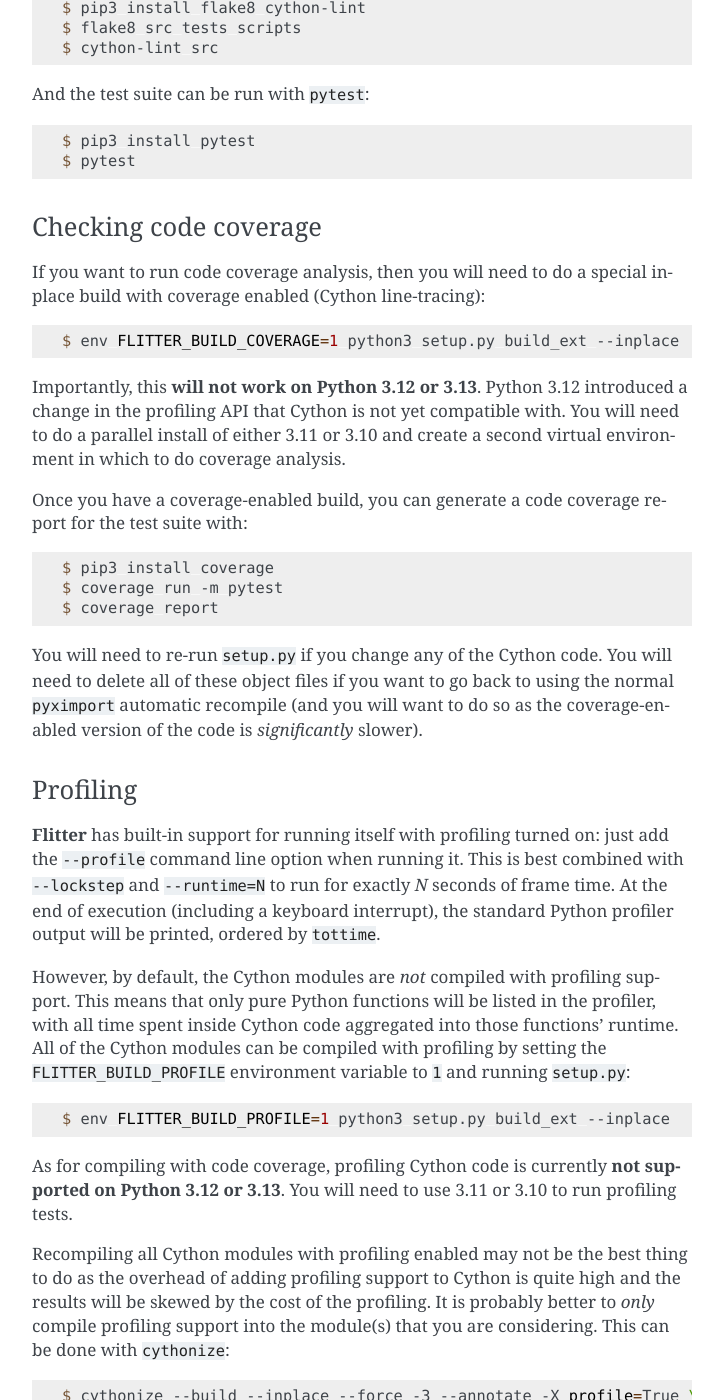
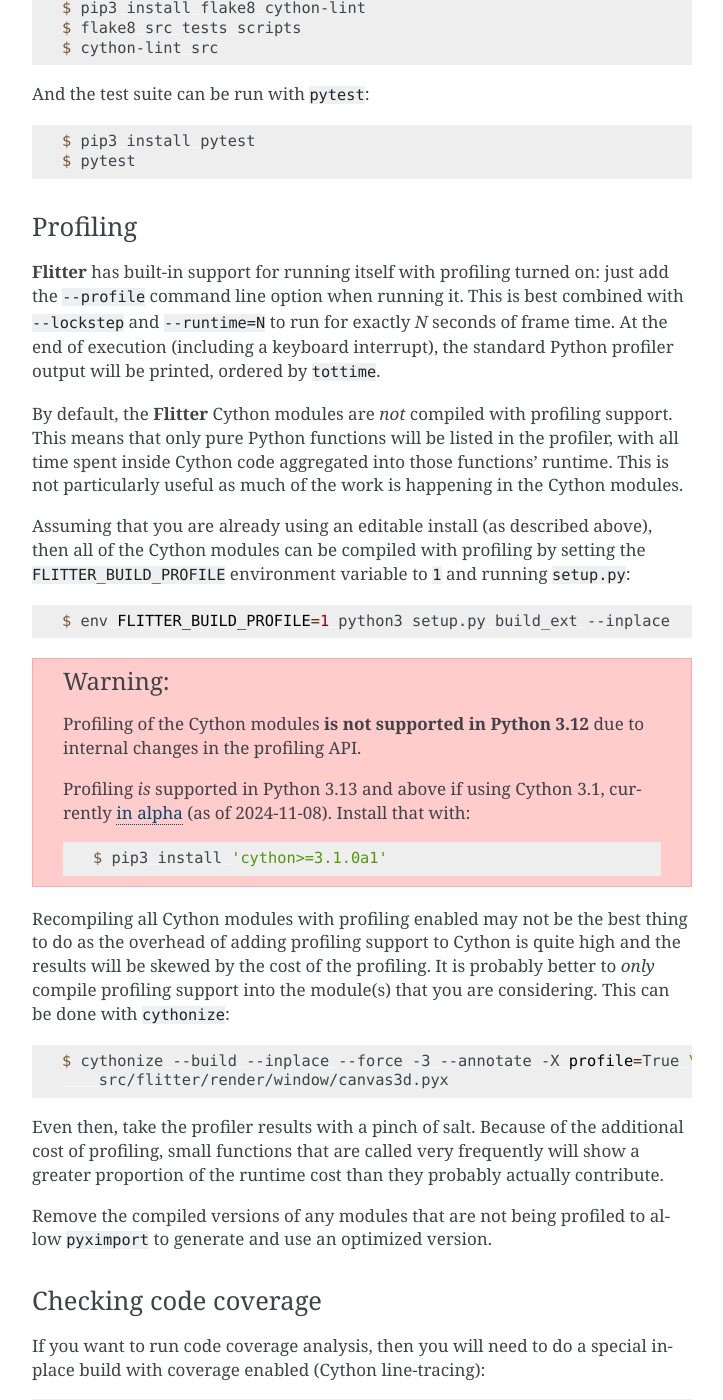
Before and after one commit to jonathanhogg/flitter, a Sphinx documentation site: the page built from docs/install.md, in a window 1280 px wide and 1400 px high, scrolled down 5602 px. Shown: the whole window, without its empty margins (388-1111 px from the left). Built offline with Sphinx 7.4.7, drawn with Linux system fonts in a browser that asks for light colours; some of the changed text lies outside the part shown.

Commit message:
Notes and tweaks for recent Cython support for profiling

````diff
--- a/docs/install.md
+++ b/docs/install.md
@@ -271,6 +271,60 @@
 $ pytest
 ```
 
+### Profiling
+
+**Flitter** has built-in support for running itself with profiling turned on:
+just add the `--profile` command line option when running it. This is best
+combined with `--lockstep` and `--runtime=N` to run for exactly *N* seconds of
+frame time. At the end of execution (including a keyboard interrupt), the
+standard Python profiler output will be printed, ordered by `tottime`.
+
+By default, the **Flitter** Cython modules are *not* compiled with profiling
+support. This means that only pure Python functions will be listed in the
+profiler, with all time spent inside Cython code aggregated into those
+functions' runtime. This is not particularly useful as much of the work is
+happening in the Cython modules.
+
+Assuming that you are already using an editable install (as described above),
+then all of the Cython modules can be compiled with profiling by setting the
+`FLITTER_BUILD_PROFILE` environment variable to `1` and running `setup.py`:
+
+```console
+$ env FLITTER_BUILD_PROFILE=1 python3 setup.py build_ext --inplace
+```
+
+:::{warning}
+Profiling of the Cython modules **is not supported in Python 3.12** due to
+internal changes in the profiling API.
+
+Profiling *is* supported in Python 3.13 and above if using Cython 3.1, currently
+[in alpha](https://github.com/cython/cython/releases/tag/3.1.0a1) (as of
+2024-11-08). Install that with:
+
+```console
+$ pip3 install 'cython>=3.1.0a1'
+```
+:::
+
+Recompiling all Cython modules with profiling enabled may not be the best thing
+to do as the overhead of adding profiling support to Cython is quite high and
+the results will be skewed by the cost of the profiling. It is probably better
+to *only* compile profiling support into the module(s) that you are considering.
+This can be done with `cythonize`:
+
+```console
+$ cythonize --build --inplace --force -3 --annotate -X profile=True \
+    src/flitter/render/window/canvas3d.pyx
+```
+
+Even then, take the profiler results with a pinch of salt. Because of the
+additional cost of profiling, small functions that are called very frequently
+will show a greater proportion of the runtime cost than they probably actually
+contribute.
+
+Remove the compiled versions of any modules that are not being profiled to allow
+`pyximport` to generate and use an optimized version.
+
 ### Checking code coverage
 
 If you want to run code coverage analysis, then you will need to do a special
@@ -280,10 +334,8 @@
 $ env FLITTER_BUILD_COVERAGE=1 python3 setup.py build_ext --inplace
 ```
 
-Importantly, this **will not work on Python 3.12 or 3.13**. Python 3.12
-introduced a change in the profiling API that Cython is not yet compatible
-with. You will need to do a parallel install of either 3.11 or 3.10 and create
-a second virtual environment in which to do coverage analysis.
+This also enables (and requires) profiling support, and so the same caveats
+about Python and Cython versions noted above apply.
 
 Once you have a coverage-enabled build, you can generate a code coverage report
 for the test suite with:
@@ -298,40 +350,6 @@
 will need to delete all of these object files if you want to go back to using
 the normal `pyximport` automatic recompile (and you will want to do so as the
 coverage-enabled version of the code is *significantly* slower).
-
-### Profiling
-
-**Flitter** has built-in support for running itself with profiling turned on:
-just add the `--profile` command line option when running it. This is best
-combined with `--lockstep` and `--runtime=N` to run for exactly *N* seconds of
-frame time. At the end of execution (including a keyboard interrupt), the
-standard Python profiler output will be printed, ordered by `tottime`.
-
-However, by default, the Cython modules are *not* compiled with profiling
-support. This means that only pure Python functions will be listed in the
-profiler, with all time spent inside Cython code aggregated into those
-functions' runtime. All of the Cython modules can be compiled with profiling by
-setting the `FLITTER_BUILD_PROFILE` environment variable to `1` and running
-`setup.py`:
-
-```console
-$ env FLITTER_BUILD_PROFILE=1 python3 setup.py build_ext --inplace
-```
-
-As for compiling with code coverage, profiling Cython code is currently **not
-supported on Python 3.12 or 3.13**. You will need to use 3.11 or 3.10 to run
-profiling tests.
-
-Recompiling all Cython modules with profiling enabled may not be the best thing
-to do as the overhead of adding profiling support to Cython is quite high and
-the results will be skewed by the cost of the profiling. It is probably better
-to *only* compile profiling support into the module(s) that you are considering.
-This can be done with `cythonize`:
-
-```console
-$ cythonize --build --inplace --force -3 --annotate -X profile=True \
-    src/flitter/render/window/canvas3d.pyx
-```
 
 ### Generating the documentation
 
--- a/setup.py
+++ b/setup.py
@@ -17,11 +17,12 @@
 
 if __name__ == '__main__':
     if int(os.environ.get('FLITTER_BUILD_COVERAGE', '0')):
-        print("Building for coverage testing")
-        define_macros = [("CYTHON_TRACE_NOGIL", "1")]
+        print("** Building for coverage testing **")
+        define_macros = [("CYTHON_TRACE_NOGIL", "1"), ("CYTHON_USE_SYS_MONITORING", "0")]
         compiler_directives = {'linetrace': True}
         annotate = False
     elif int(os.environ.get('FLITTER_BUILD_PROFILE', '0')):
+        print("** Building with profiling support **")
         define_macros = []
         compiler_directives = {'profile': True}
         annotate = True
````
